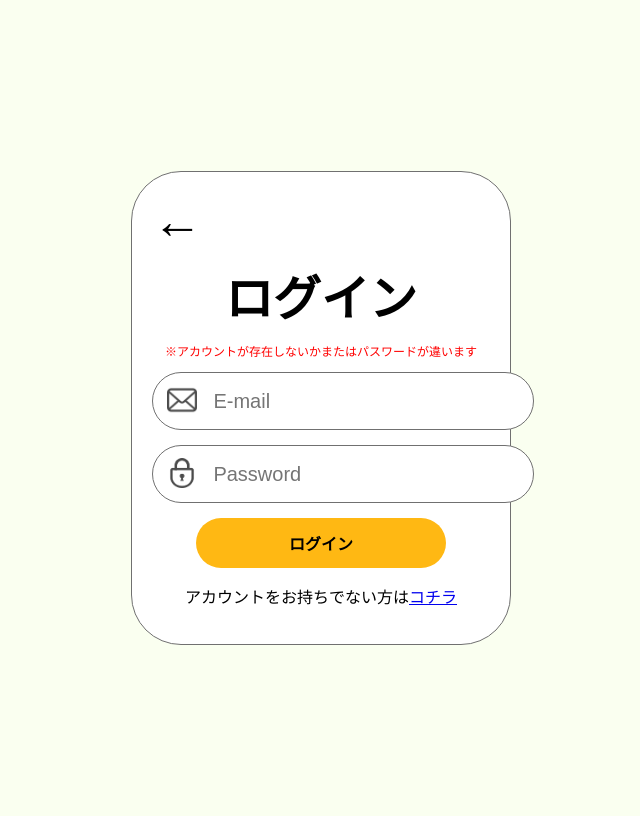
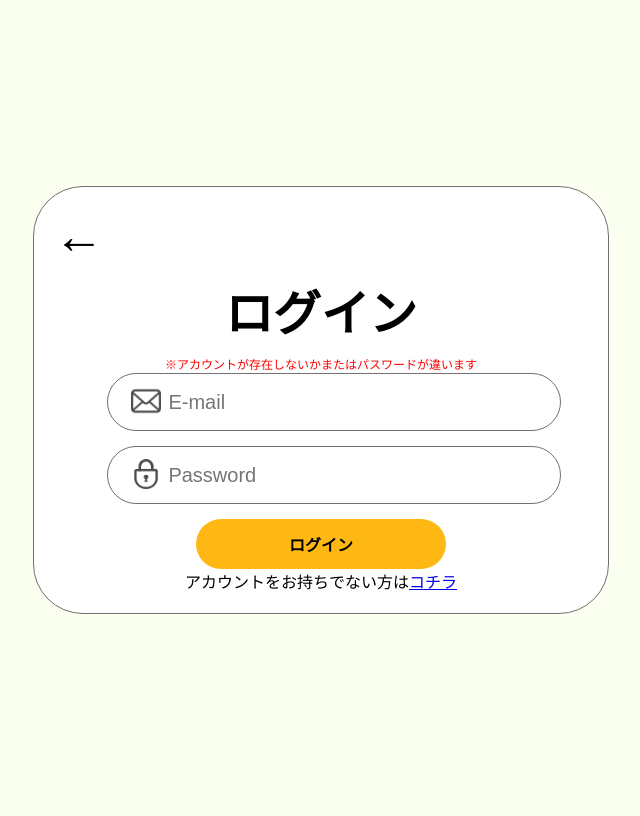
Before and after one commit to kaburiba/RandomOkasi-, a PHP site: page /login-page.php in a window 1280 px wide. Shown: the whole page, without its empty margins (319-959 px from the left). After the commit the page ends 614 px from the top, so only its background shows below. Run offline with PHP 8.4, Linux system fonts and the light colour scheme.

Commit message:
[Fix]ログイン画面no

```diff
--- a/css/login.css
+++ b/css/login.css
@@ -1,3 +1,8 @@
+*{
+    padding: 0;
+    margin: 0;
+}
+
 body{
     background-color:#FAFFF0;
 }
@@ -30,12 +35,15 @@ body{
     .contents{
         background: #fff;
         box-sizing: border-box;
-        width: 30%;
+        width: 45%;
+        max-width: 780px;
         border: 1px solid #707070;
         border-radius: 50px;
         padding: 20px;
+        margin: 0 auto;
         box-sizing: border-box;
         z-index: 1;
+        min-width: 500px;
     }
     .contents h2{
         font-weight: bold;
@@ -59,8 +67,10 @@ body{
         border-radius: 100px;
         font-size: 20px;
         padding: 3px 50px 3px 60px;
+        margin:0 auto;
         margin-bottom: 15px;
         width: 80%;
+        max-width: 450px;
         height: 50px;
     }
 
@@ -88,6 +98,9 @@ body{
     .pw_box {
         display: inline-block; /* なくても大丈夫だけど、念の為 */
         position: relative;    /* 基準値とする */
+        margin: 0 auto;
+        width: 80%;
+        max-width: 500px;
       }
 
       .mail_box::before,
@@ -101,7 +114,7 @@ body{
         bottom: 0px;
         margin-top: auto;
         bottom: auto;
-        left: 15px;             /* アイコンの位置。微調整してね */
+        left: 24px;             /* アイコンの位置。微調整してね */
       }
 
       .mail_box::before{
```
Also changed, not shown: register.php (added, +12 -0 lines), css/register.css (added).
